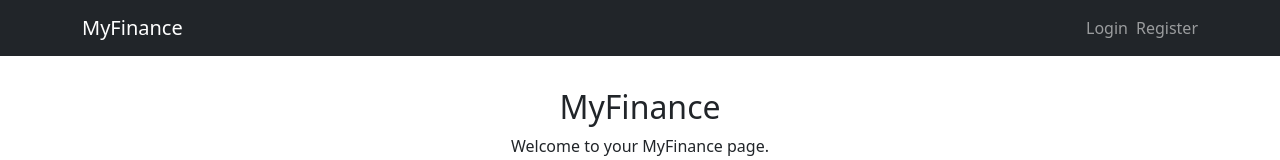
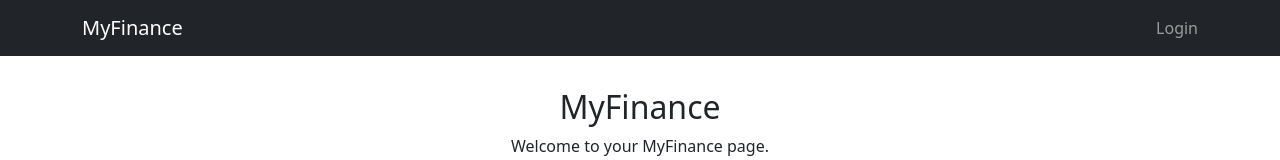
Before and after one commit to bertjee321/MyFinance, a React (Create React App) app: page / in a window 1280 px wide. Shown: the top 160 px of the page. Built offline with nearby package versions, Linux system fonts and the light colour scheme.

Commit message:
removed NavLink to register page

```diff
--- a/src/components/layout/MainNavigation.js
+++ b/src/components/layout/MainNavigation.js
@@ -44,7 +44,6 @@ const MainNavigation = () => {
               <NavLink to="expenses" className={classes.link}>
                 Expenses
               </NavLink>
-
               <NavDropdown.Divider className={classes.divider} />
             </Nav>
           ) : (
@@ -55,9 +54,6 @@ const MainNavigation = () => {
             <Nav className={`re-auto ${classes.nav}`}>
               <NavLink to="auth" className={classes.link}>
                 Login
-              </NavLink>
-              <NavLink to="register" className={classes.link}>
-                Register
               </NavLink>
             </Nav>
           ) : (
```
